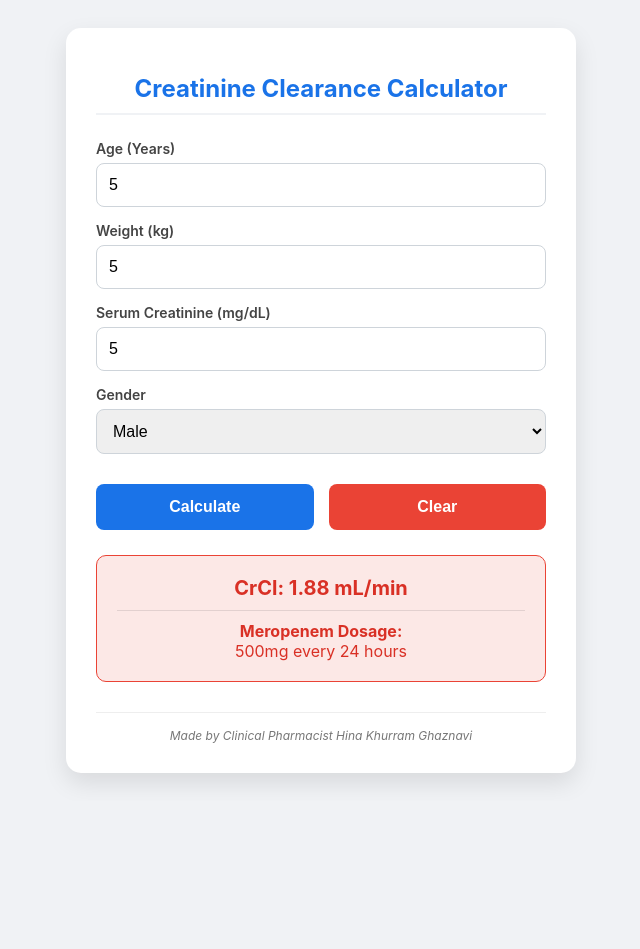
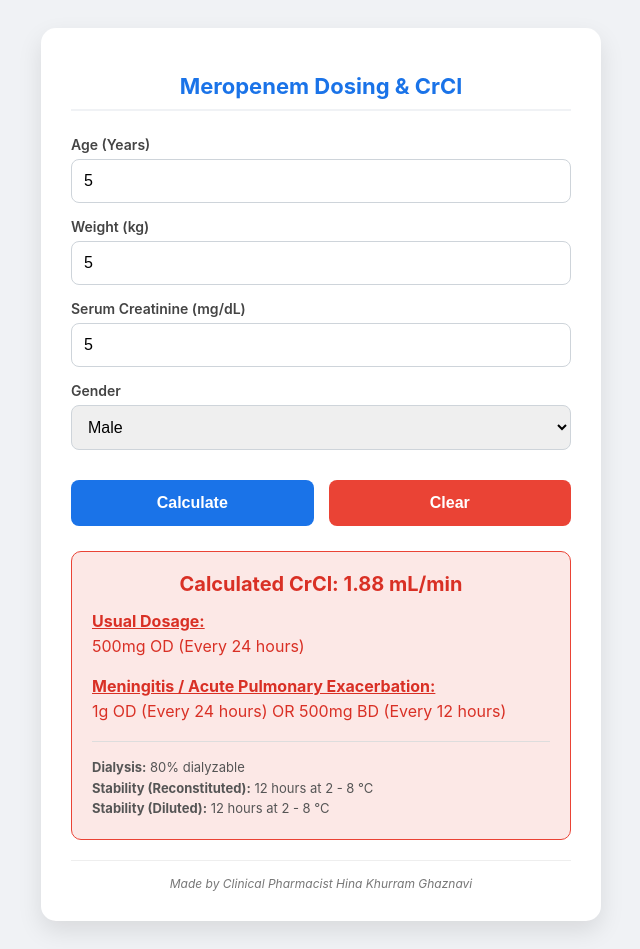
Before and after one commit to hinakhurram1986-debug/crcl_calculator, a plain HTML site: page index.html in a window 1280 px wide. Both pictures are taken after typing "5", "5", "5" into the empty fields and a click on the button "Calculate". Shown: the whole page, without its empty margins (319-959 px from the left). Before the commit the page ends 801 px from the top, so only its background shows below. Drawn offline with Linux system fonts and the light colour scheme.

Commit message:
Update index.html

```diff
--- a/index.html
+++ b/index.html
@@ -3,11 +3,11 @@
 <head>
     <meta charset="UTF-8">
     <meta name="viewport" content="width=device-width, initial-scale=1.0">
-    <title>Creatinine Clearance Calculator</title>
+    <title>Meropenem Dosing & CrCl Calculator</title>
     <style>
         body { font-family: -apple-system, BlinkMacSystemFont, "Segoe UI", Roboto, sans-serif; background: #f0f2f5; display: flex; justify-content: center; padding: 20px; }
-        .card { background: white; padding: 30px; border-radius: 15px; box-shadow: 0 10px 25px rgba(0,0,0,0.1); width: 100%; max-width: 450px; position: relative; }
-        h1 { color: #1a73e8; text-align: center; font-size: 24px; margin-bottom: 25px; border-bottom: 2px solid #f0f2f5; padding-bottom: 10px; }
+        .card { background: white; padding: 30px; border-radius: 15px; box-shadow: 0 10px 25px rgba(0,0,0,0.1); width: 100%; max-width: 500px; position: relative; }
+        h1 { color: #1a73e8; text-align: center; font-size: 22px; margin-bottom: 25px; border-bottom: 2px solid #f0f2f5; padding-bottom: 10px; }
         label { display: block; margin-top: 15px; font-weight: 600; color: #444; font-size: 14px; }
         input, select { width: 100%; padding: 12px; margin-top: 6px; border: 1px solid #ced4da; border-radius: 8px; box-sizing: border-box; font-size: 16px; transition: border 0.3s; }
         input:focus { border-color: #1a73e8; outline: none; }
@@ -16,17 +16,21 @@
         .calc-btn { background: #1a73e8; color: white; }
         .clear-btn { background: #ea4335; color: white; }
         button:hover { opacity: 0.9; }
-        #result-box { margin-top: 25px; padding: 20px; border-radius: 10px; display: none; text-align: center; }
+
+        #result-box { margin-top: 25px; padding: 20px; border-radius: 10px; display: none; text-align: left; }
         .normal { background: #e6f4ea; color: #1e8e3e; border: 1px solid #34a853; }
         .warning { background: #fef7e0; color: #b06000; border: 1px solid #fbbc04; }
         .danger { background: #fce8e6; color: #d93025; border: 1px solid #ea4335; }
-        .footer { margin-top: 30px; text-align: center; font-size: 12px; color: #777; border-top: 1px solid #eee; padding-top: 15px; font-style: italic; }
+
+        .dose-heading { font-weight: bold; text-decoration: underline; margin-bottom: 5px; display: block; color: inherit; }
+        .stability-info { margin-top: 20px; font-size: 13px; color: #555; line-height: 1.6; border-top: 1px solid #ddd; padding-top: 15px; }
+        .footer { margin-top: 20px; text-align: center; font-size: 12px; color: #777; border-top: 1px solid #eee; padding-top: 15px; font-style: italic; }
     </style>
 </head>
 <body>
 
 <div class="card">
-    <h1>Creatinine Clearance Calculator</h1>
+    <h1>Meropenem Dosing & CrCl</h1>
 
     <label>Age (Years)</label>
     <input type="number" id="age" placeholder="Enter age">
@@ -49,8 +53,21 @@
     </div>
 
     <div id="result-box">
-        <div id="crcl-output" style="font-size: 20px; font-weight: bold; margin-bottom: 8px;"></div>
-        <div id="dose-output" style="font-size: 16px; border-top: 1px solid rgba(0,0,0,0.1); pt: 10px; margin-top: 10px; padding-top: 10px;"></div>
+        <div id="crcl-output" style="font-size: 20px; font-weight: bold; margin-bottom: 15px; text-align: center;"></div>
+
+        <div id="dose-details">
+            <span class="dose-heading">Usual Dosage:</span>
+            <div id="usual-dose-text"></div>
+            <br>
+            <span class="dose-heading">Meningitis / Acute Pulmonary Exacerbation:</span>
+            <div id="special-dose-text"></div>
+        </div>
+
+        <div class="stability-info">
+            <strong>Dialysis:</strong> 80% dialyzable<br>
+            <strong>Stability (Reconstituted):</strong> 12 hours at 2 - 8 °C<br>
+            <strong>Stability (Diluted):</strong> 12 hours at 2 - 8 °C
+        </div>
     </div>
 
     <div class="footer">
@@ -76,27 +93,35 @@ function calculate() {
 
     const resultBox = document.getElementById('result-box');
     const crclOut = document.getElementById('crcl-output');
-    const doseOut = document.getElementById('dose-output');
+    const usualDoseOut = document.getElementById('usual-dose-text');
+    const specialDoseOut = document.getElementById('special-dose-text');
 
     resultBox.style.display = "block";
-    crclOut.innerText = `CrCl: ${crcl.toFixed(2)} mL/min`;
+    crclOut.innerText = `Calculated CrCl: ${crcl.toFixed(2)} mL/min`;
 
-    let doseText = "";
+    let usualText = "";
+    let specialText = "";
+
     if (crcl > 50) {
         resultBox.className = "normal";
-        doseText = "1g every 8 hours";
-    } else if (crcl >= 26) {
+        usualText = "1g TID (Every 8 hours) OR 500mg QID (Every 6 hours)";
+        specialText = "2g TID (Every 8 hours)";
+    } else if (crcl > 25) {
         resultBox.className = "warning";
-        doseText = "1g every 12 hours";
+        usualText = "1g BD (Every 12 hours)";
+        specialText = "2g BD (Every 12 hours)";
     } else if (crcl >= 10) {
         resultBox.className = "danger";
-        doseText = "500mg every 12 hours";
+        usualText = "500mg BD (Every 12 hours)";
+        specialText = "1g BD (Every 12 hours)";
     } else {
         resultBox.className = "danger";
-        doseText = "500mg every 24 hours";
+        usualText = "500mg OD (Every 24 hours)";
+        specialText = "1g OD (Every 24 hours) OR 500mg BD (Every 12 hours)";
     }
 
-    doseOut.innerHTML = `<b>Meropenem Dosage:</b><br>${doseText}`;
+    usualDoseOut.innerText = usualText;
+    specialDoseOut.innerText = specialText;
 }
 
 function resetForm() {
```
